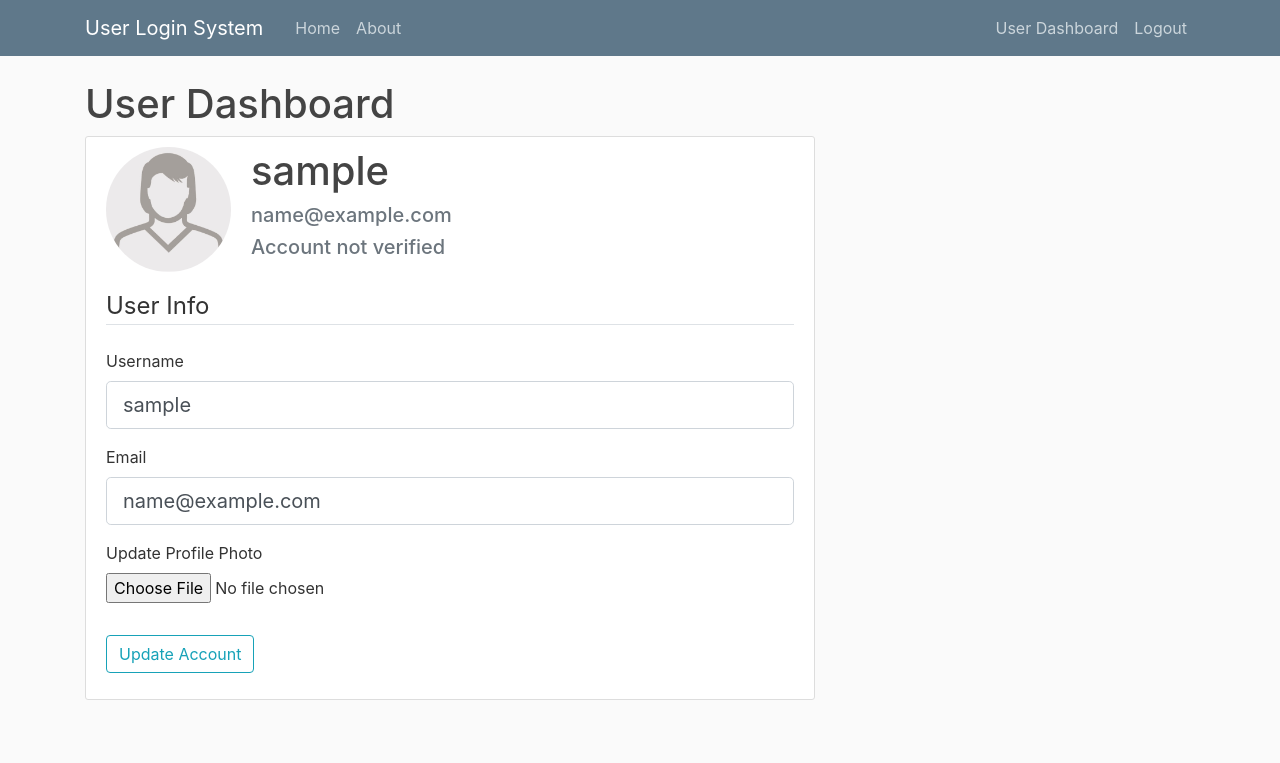
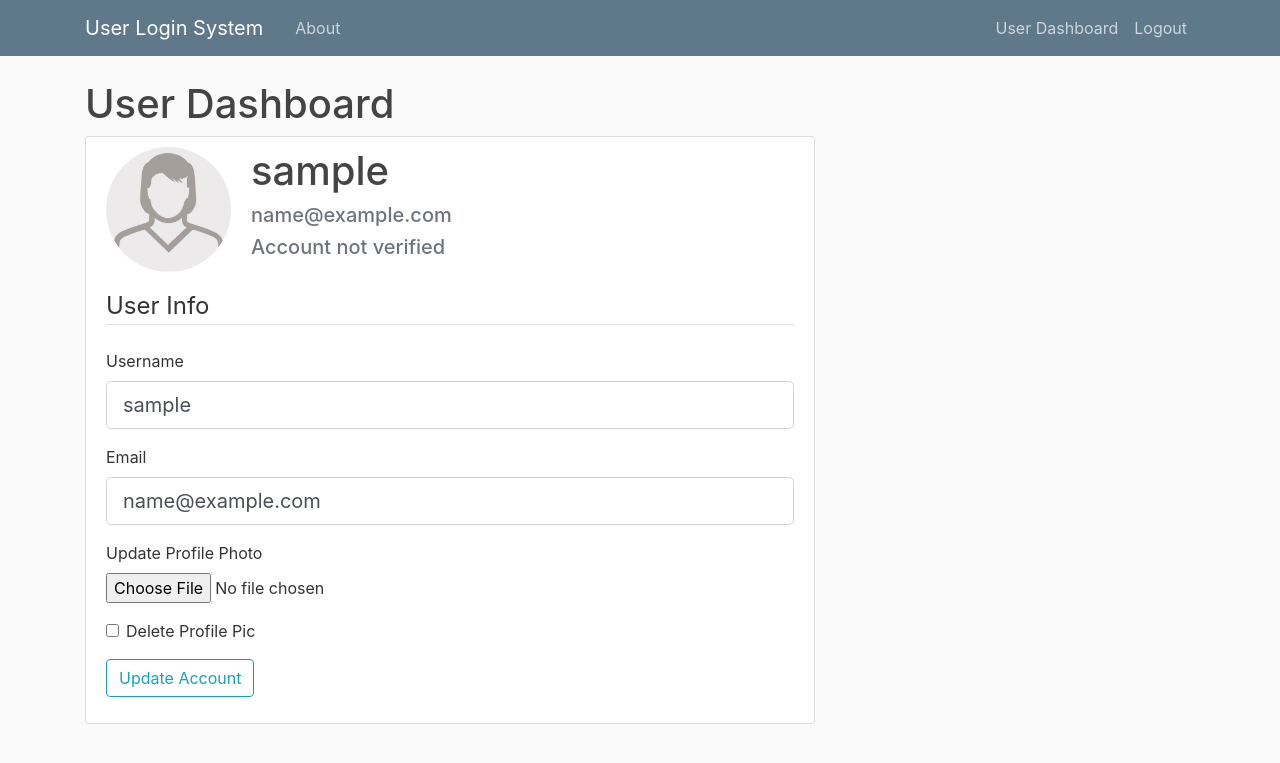
Before and after one commit to rathiinitesh/user_login_system, a Flask app: page /userdashboard in a window 1280 px wide. Shown: the top 763 px of the page. Run offline with Flask 2, Linux system fonts and the light colour scheme; the visitor is signed in with stand-in values (Sample User, id 1); data comes from the database, SQL or seed files in the repository; both versions use the stored data as it was after the commit; some libraries are stand-ins or nearby versions.

Commit message:
updated Read Me and delete profile pic

```diff
--- a/requirements.txt
+++ b/requirements.txt
@@ -6,3 +6,6 @@ flask-login
 Pillow
 itsdangerous
 flask-mail
+flask_sqlalchemy
+flask_login
+psycopg2
--- a/user_login_system/forms.py
+++ b/user_login_system/forms.py
@@ -35,6 +35,7 @@ class UpdateAccountForm(FlaskForm):
     username = StringField('Username', validators=[DataRequired(), Length(min=4, max=20)])
     email = StringField('Email', validators=[DataRequired(), Email()])
     profile_pic = FileField('Update Profile Photo', validators=[FileAllowed(['jpg', 'jpeg', 'png'])])
+    delete = BooleanField('Delete Profile Pic')
     submit = SubmitField('Update Account')
 
     def validate_username(self, username):
--- a/user_login_system/routes.py
+++ b/user_login_system/routes.py
@@ -107,17 +107,25 @@ def user_dashboard():
     if current_user.is_authenticated:
         form = UpdateAccountForm()
         if form.validate_on_submit():
-            if form.profile_pic.data:
+            old_pic_data = current_user.profile_pic
+            old_path = os.path.join(app.root_path, 'static/profile_pics', old_pic_data)
+            if form.profile_pic.data and not form.delete.data:
                 pic_file = save_picture(form.profile_pic.data)
-                old_pic_data = current_user.profile_pic
                 current_user.profile_pic = pic_file
-                old_path = os.path.join(app.root_path, 'static/profile_pics', old_pic_data)
                 # if old_pic_data != 'default.jpg':
                 #     os.remove(old_path)
+
+            if form.delete.data and current_user.profile_pic != 'default.jpg':
+                # os.remove(old_path)
+                current_user.profile_pic = 'default.jpg'
             current_user.username = form.username.data
             current_user.email = form.email.data
             db.session.commit()
-            flash('Your Account has been updated.', 'success')
+            if form.delete.data and old_pic_data == 'default.jpg':
+                flash(f'It will take all your might to delete this default profile image or just delete it directly '
+                      f'from the folder that will do the trick.', 'success')
+            else:
+                flash('Your Account has been updated.', 'success')
             return redirect(url_for('user_dashboard'))
         elif request.method == 'GET':
             form.username.data = current_user.username
@@ -148,8 +156,8 @@ def user_verification(username):
                 flash(f'User Verification process for {user.username} finished.', 'success')
             db.session.commit()
             return redirect(url_for('admin_panel'))
-        else:
-            print(f'\nForm Errors: {form.errors}\n')
+        # else:
+        #     print(f'\nForm Errors: {form.errors}\n')
         return render_template('user_verification.html', title='User Verification', form=form, user=user,
                                profile_pic=profile_pic)
     else:
--- a/user_login_system/templates/layout.html
+++ b/user_login_system/templates/layout.html
@@ -13,9 +13,9 @@
     <link rel="stylesheet" type="text/css" href="{{ url_for('static', filename='main.css') }}">
 
     {% if title %}
-        <title>L&F - {{ title }}</title>
+        <title>ULS - {{ title }}</title>
     {% else %}
-        <title>Lyxel&Flamingo</title>
+        <title>User Login System</title>
     {% endif %}
 </head>
 <body>
@@ -29,7 +29,6 @@
           </button>
           <div class="collapse navbar-collapse" id="navbarToggle">
             <div class="navbar-nav mr-auto">
-              <a class="nav-item nav-link" href="{{ url_for('home') }}">Home</a>
               <a class="nav-item nav-link" href="{{ url_for('about') }}">About</a>
             </div>
             <!-- Navbar Right Side -->
--- a/user_login_system/templates/user_dashboard.html
+++ b/user_login_system/templates/user_dashboard.html
@@ -54,6 +54,10 @@
                         {% endfor %}
                     {% endif %}
                 </div>
+                <div class="form-check">
+                    {{ form.delete(class="form-check-input") }}
+                    {{ form.delete.label(class="form-check-label") }}
+                </div>
             </fieldset>
             <div class="form-group">
                 {{ form.submit(class="btn btn-outline-info") }}
```
Also changed, not shown: README.md, user_login_system/static/profile_pics/10b95ac21bb63e69fb4c0fae482b077b.jpg (added), user_login_system/static/profile_pics/e221924f49be643a814cbece80b75e93.jpg (added), user_login_system/users.db.
